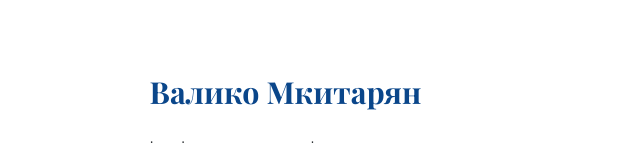
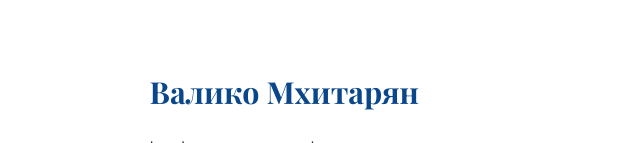
Before and after one commit to VM-1/Portfolio, a plain HTML site: page index.html in a window 1280 px wide. Shown: the part 809-952 px from the top of the page, 5-645 px from the left. Drawn offline with Linux system fonts and the light colour scheme.

Commit message:
Update index.html

```diff
--- a/index.html
+++ b/index.html
@@ -49,7 +49,7 @@
 			<article class="info anim-item" id="first" data-section="1">
 				<div class="info-inner">
 						<div class="info-body anim-item">
-							<h2 class="info-title info-body-elem color-b section-title">Валико Мкитарян</h2>
+							<h2 class="info-title info-body-elem color-b section-title">Валико Мхитарян</h2>
 							<p class="info-body-elem">html-верстальщик, фрилансер</p>
 							<p class="info-body-elem"><span class="font-b color-b">Страна:</span> Армения</p>
 							<p class="info-dob info-body-elem"><span class="font-b color-b">Дата рождения:</span> 18 мая 2003 (17 года)</p>
```
